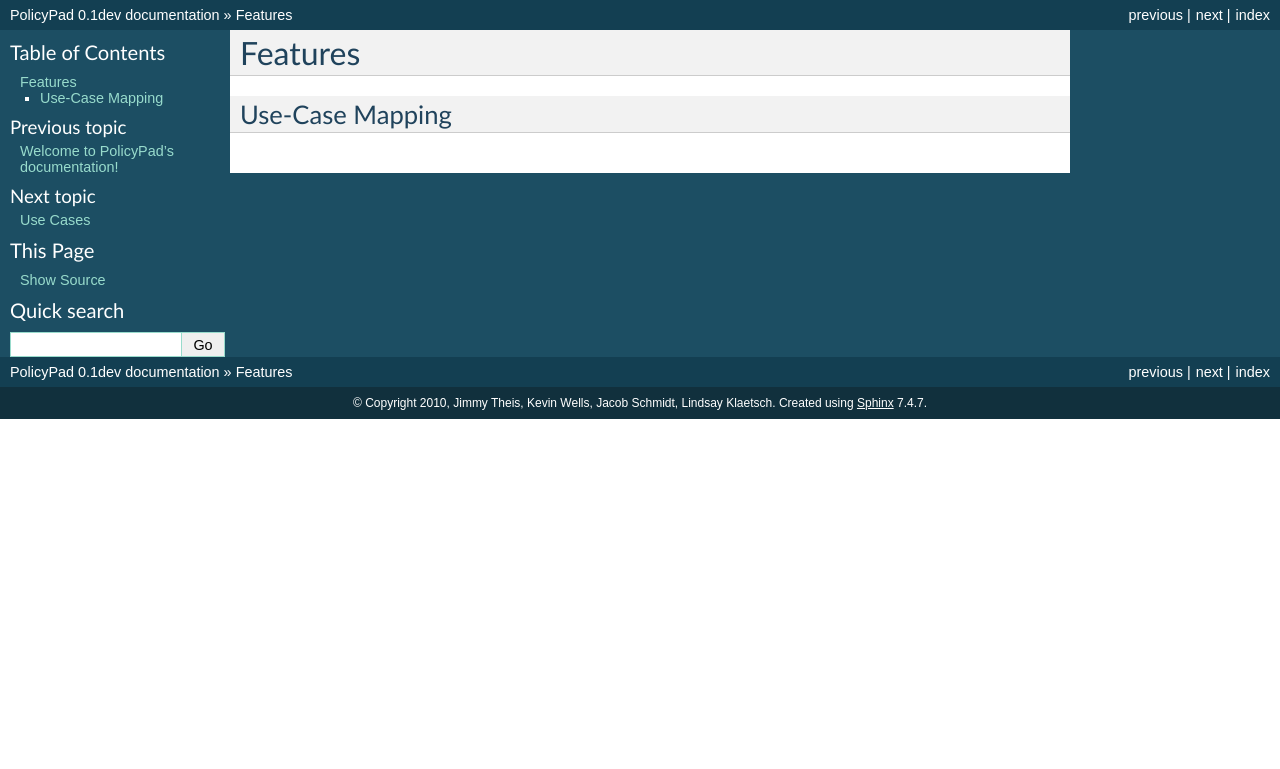
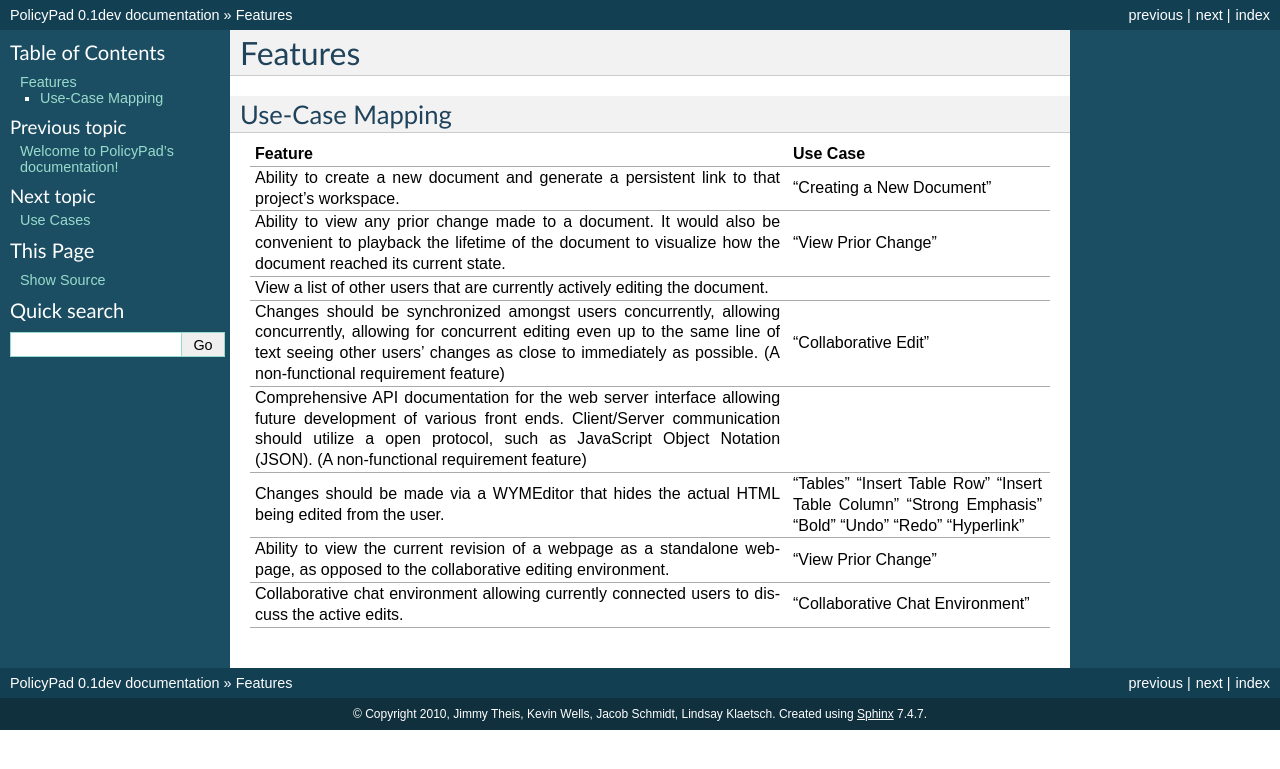
Before and after one commit to PolicyStat/PolicyPad, a Sphinx documentation site: the page built from doc/features.rst, in a window 1280 px wide. Shown: the top 769 px of the page. Built offline with Sphinx 7.4.7, drawn with Linux system fonts in a browser that asks for light colours.

Commit message:
Completed feature mapping

```diff
--- a/doc/features.rst
+++ b/doc/features.rst
@@ -5,47 +5,52 @@
 +---------------------------------------+-----------------------------------------+
 | **Feature**                           | **Use Case**                            |
 +---------------------------------------+-----------------------------------------+
-| Ability to create a new document and  |
-| generate a persistent link to that    |
-| project's workspace.                  |
+| Ability to create a new document and  | "Creating a New Document"               |
+| generate a persistent link to that    |                                         |
+| project's workspace.                  |                                         |
 +---------------------------------------+-----------------------------------------+
-| Ability to view any prior change made |
-| to a document. It would also be       |
-| convienent to playback the lifetime   |
-| of the document to visualize how the  |
-| document reached its current state.   |
+| Ability to view any prior change made | "View Prior Change"                     |
+| to a document. It would also be       |                                         |
+| convenient to playback the lifetime   |                                         |
+| of the document to visualize how the  |                                         |
+| document reached its current state.   |                                         |
 +---------------------------------------+-----------------------------------------+
-| View a list of other users that are   |
-| currently actively editing the        |
-| document.                             |
+| View a list of other users that are   |                                         |
+| currently actively editing the        |                                         |
+| document.                             |                                         |
 +---------------------------------------+-----------------------------------------+
-| Changes should be synchronized        |
-| amongst users concurrently, allowing  |
-| concurrently, allowing for concurrent |
-| editing even up to the same line of   |
-| text seeing other users' changes as   |
-| close to immediately as possible.     |
+| Changes should be synchronized        | "Collaborative Edit"                    |
+| amongst users concurrently, allowing  |                                         |
+| concurrently, allowing for concurrent |                                         |
+| editing even up to the same line of   |                                         |
+| text seeing other users' changes as   |                                         |
+| close to immediately as possible. (A  |                                         |
+| non-functional requirement feature)   |                                         |
 +---------------------------------------+-----------------------------------------+
-| Comprehensive API documentation for   |
-| the web server interface allowing     |
-| future development of various front   |
-| ends. Client/Server communication     |
-| should utilize a open protocol, such  |
-| as JavaScript Object Notation (JSON). |
+| Comprehensive API documentation for   |                                         |
+| the web server interface allowing     |                                         |
+| future development of various front   |                                         |
+| ends. Client/Server communication     |                                         |
+| should utilize a open protocol, such  |                                         |
+| as JavaScript Object Notation (JSON). |                                         |
+| (A non-functional requirement         |                                         |
+| feature)                              |                                         |
 +---------------------------------------+-----------------------------------------+
-| Changes should be made via a          |
-| WYMEditor that hides the actual HTML  |
-| being edited from the user.           |
+| Changes should be made via a          | "Tables"                                |
+| WYMEditor that hides the actual HTML  | "Insert Table Row"                      |
+| being edited from the user.           | "Insert Table Column"                   |
+|                                       | "Strong Emphasis"                       |
+|                                       | "Bold"                                  |
+|                                       | "Undo"                                  |
+|                                       | "Redo"                                  |
+|                                       | "Hyperlink"                             |
 +---------------------------------------+-----------------------------------------+
-| Ability to view the current revision  |
-| of a webpage as a standalone webpage, |
-| as opposed to the collaborative       |
-| editing environment.                  |
+| Ability to view the current revision  | "View Prior Change"                     |
+| of a webpage as a standalone webpage, |                                         |
+| as opposed to the collaborative       |                                         |
+| editing environment.                  |                                         |
 +---------------------------------------+-----------------------------------------+
-| Collaborative chat environment        |
-| allowing currently connected users to |
-| discuss the active edits. The chat    |
-| history should be maintained as part  |
-| of the document's history and be      |
-| available for playback.               |
+| Collaborative chat environment        | "Collaborative Chat Environment"        |
+| allowing currently connected users to |                                         |
+| discuss the active edits.             |                                         |
 +---------------------------------------+-----------------------------------------+
```
